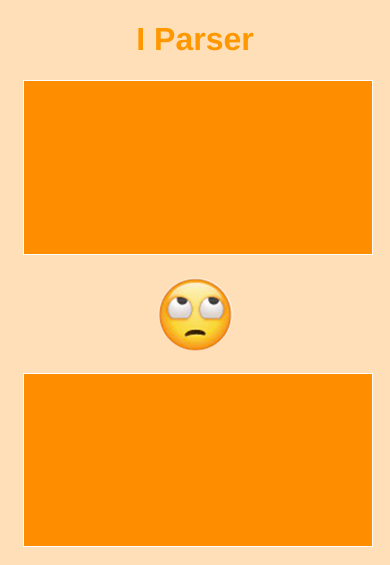
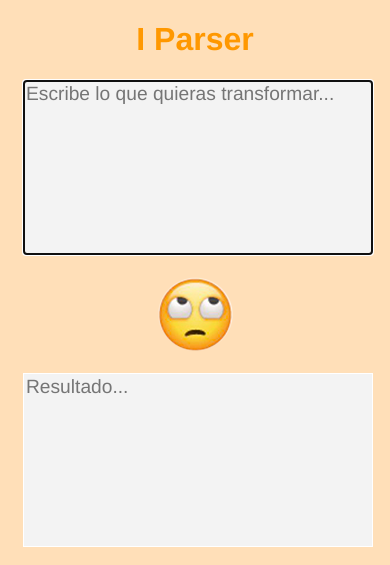
Before and after one commit to Eduardo-Morales-Alberti/iparser, a website: page www/index.html in a window 390 px wide. Shown: the top 565 px of the page. Drawn offline with Linux system fonts and the light colour scheme; some packages are replaced by stand-ins of ours; no server answers.

Commit message:
Changed color and place holder textarea

```diff
--- a/www/index.html
+++ b/www/index.html
@@ -11,11 +11,11 @@
     <body>
         <div class="wrapper">
             <h1>I Parser</h1>
-            <textarea id="origin"></textarea>
+            <textarea autofocus placeholder="Escribe lo que quieras transformar..." id="origin"></textarea>
             <div class="btn-wrapper">
                 <button id="white-eyes"><img src="img/whiteeyesmall.png" alt="white eyes icon"></button>
             </div>
-            <textarea id="destiny"></textarea>
+            <textarea placeholder="Resultado..." id="destiny"></textarea>
             <div class="btn-wrapper">
                 <button id="copy"><img src="img/copy.png" alt="copy icon"></button>
             </div>
--- a/www/sass/styles.scss
+++ b/www/sass/styles.scss
@@ -22,8 +22,8 @@ body {
         height: 20vh;
         font-size: 1.2rem;
         border: 1px solid #fff;
-        background-color: #ff8d00;
-        color: white;
+        background-color: #f3f3f3;
+        color: #ff4b00;
     }
 
     .btn-wrapper {
```
Also changed, not shown: www/css/styles.css.
